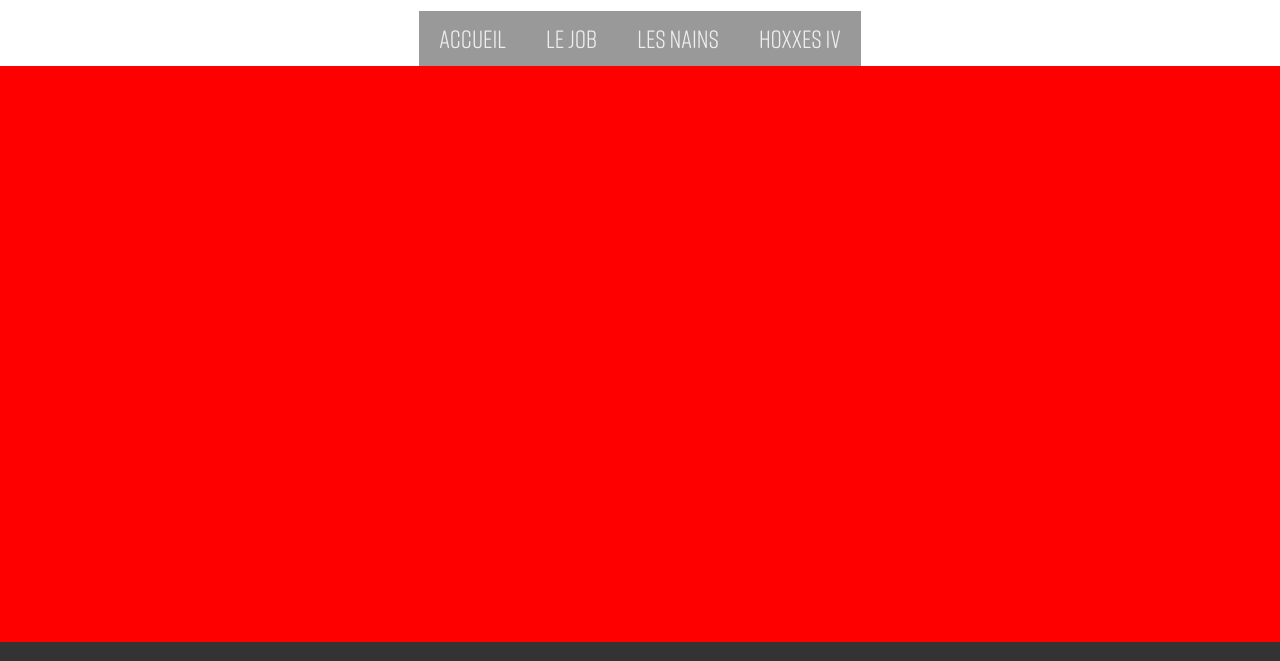
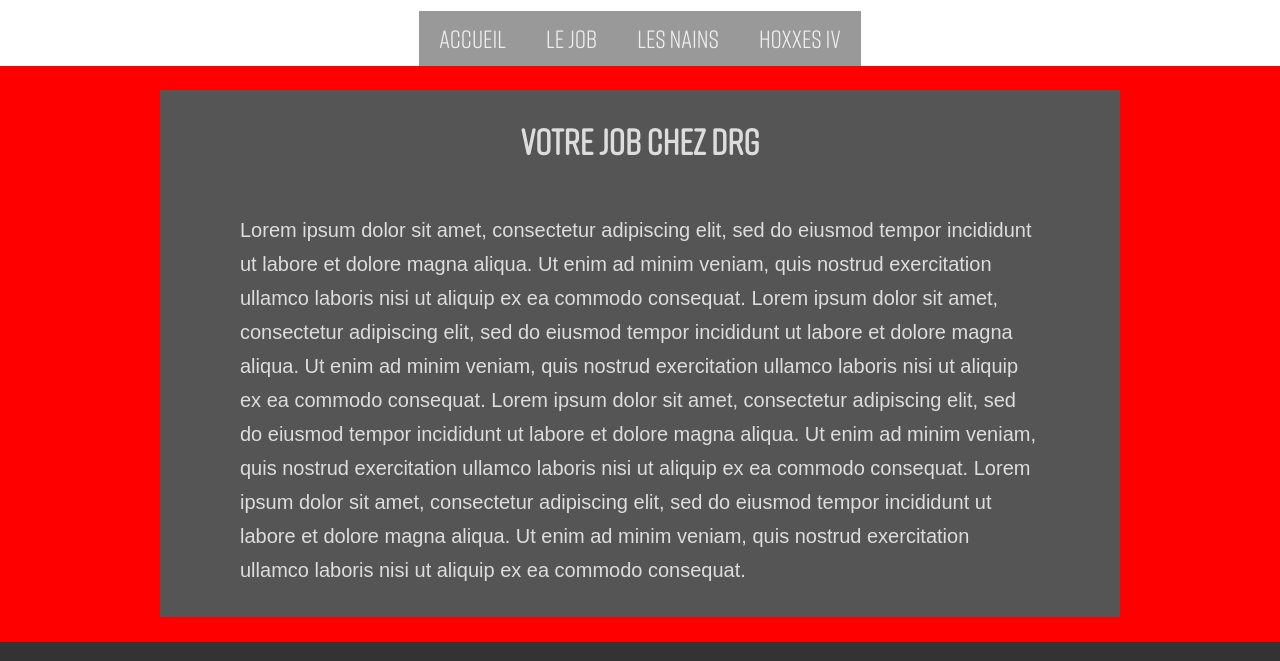
Before and after one commit to felix-hauger/fansite, a plain HTML site: page job.html in a window 1280 px wide. Shown: the part 158-819 px from the top of the page. Drawn offline with Linux system fonts and the light colour scheme; a web font is replaced by a local one.

Commit message:
added intro in job.html

```diff
--- a/css/style.css
+++ b/css/style.css
@@ -309,8 +309,27 @@ footer nav ul li a:hover {
 #job_intro {
     height: calc(100vh - 223.5px);
     background-color: red;
+    display: flex;
+    justify-content: center;
+    align-items: center;
 }
 
 #job_intro .fullwidth_wrapper {
     background-color: #555;
 }
+
+
+#job_intro article {
+    padding: 30px 80px;
+    /* background-color: lime; */
+}
+
+#job_intro article h2 {
+    font-size: 36px;
+    padding-bottom: 50px;
+}
+
+#job_intro article p {
+    font-size: 20px;
+    line-height: 1.7em;
+}
--- a/job.html
+++ b/job.html
@@ -22,6 +22,14 @@
     </header>
     <main>
         <section id="job_intro">
+            <div class="fullwidth_wrapper">
+                <article>
+                    <h2>Votre Job chez DRG</h2>
+                    <p>Lorem ipsum dolor sit amet, consectetur adipiscing elit, sed do eiusmod tempor incididunt ut labore et dolore magna aliqua. Ut enim ad minim veniam, quis nostrud exercitation ullamco laboris nisi ut aliquip ex ea commodo consequat. Lorem ipsum dolor sit amet, consectetur adipiscing elit, sed do eiusmod tempor incididunt ut labore et dolore magna aliqua. Ut enim ad minim veniam, quis nostrud exercitation ullamco laboris nisi ut aliquip ex ea commodo consequat. Lorem ipsum dolor sit amet, consectetur adipiscing elit, sed do eiusmod tempor incididunt ut labore et dolore magna aliqua. Ut enim ad minim veniam, quis nostrud exercitation ullamco laboris nisi ut aliquip ex ea commodo consequat. Lorem ipsum dolor sit amet, consectetur adipiscing elit, sed do eiusmod tempor incididunt ut labore et dolore magna aliqua. Ut enim ad minim veniam, quis nostrud exercitation ullamco laboris nisi ut aliquip ex ea commodo consequat.</p>
+                </article>
+            </div>
+        </section>
+        <section id="jobs_list">
             <div class="fullwidth_wrapper">
 
             </div>
```
